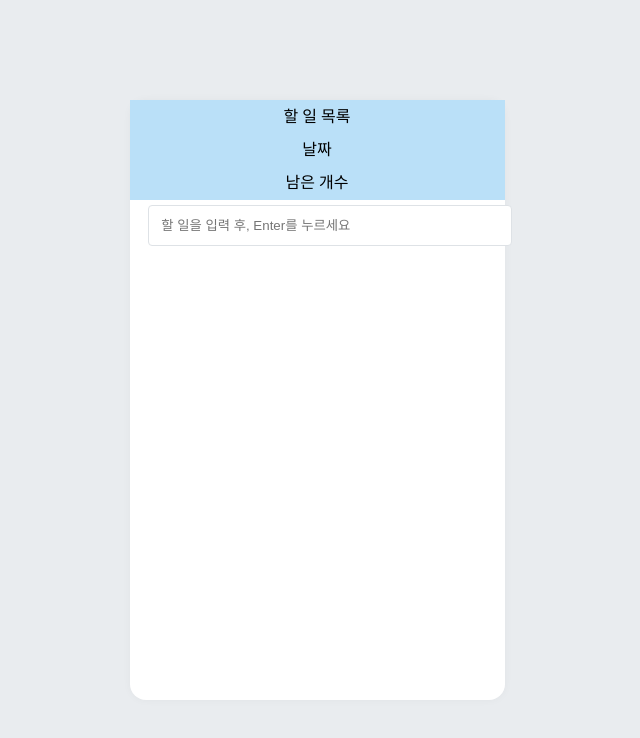
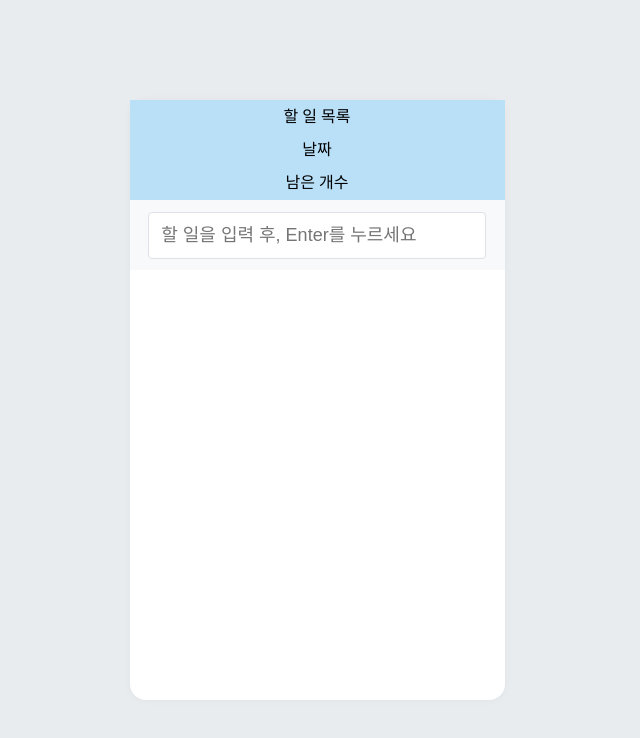
Before and after one commit to kjb9301/todo-ts-context-api, a React (Create React App) app: page / in a window 1280 px wide. Shown: the top 738 px of the page, without its empty margins (323-963 px from the left). Built offline with nearby package versions, Linux system fonts and the light colour scheme.

Commit message:
publishing createForm component

```diff
--- a/src/components/CreateForm.tsx
+++ b/src/components/CreateForm.tsx
@@ -4,14 +4,13 @@ import styled from 'styled-components';
 function CreateForm() {
   return (
     <Form>
-      <Input type='text' placeholder='할 일을 입력 후, Enter를 누르세요' />
+      <Input type='text' name='todo' placeholder='할 일을 입력 후, Enter를 누르세요' />
     </Form>
   );
 }
 
 const Form = styled.form`
   width: 90%;
-  /* height: 30px; */
 `;
 
 const Input = styled.input`
@@ -20,6 +19,8 @@ const Input = styled.input`
   border-radius: 4px;
   border: 1px solid #dee2e6;
   padding: 12px;
+  box-sizing: border-box;
+  font-size: 18px;
 `;
 
 export default CreateForm;
--- a/src/components/TodoCreate.tsx
+++ b/src/components/TodoCreate.tsx
@@ -12,10 +12,11 @@ function TodoCreate() {
 }
 
 const Wrapper = styled.div`
-  height: 50px;
+  height: 70px;
   display: flex;
   justify-content: center;
   align-items: center;
+  background: #f8f9fa;
 `;
 
 export default TodoCreate;
```
